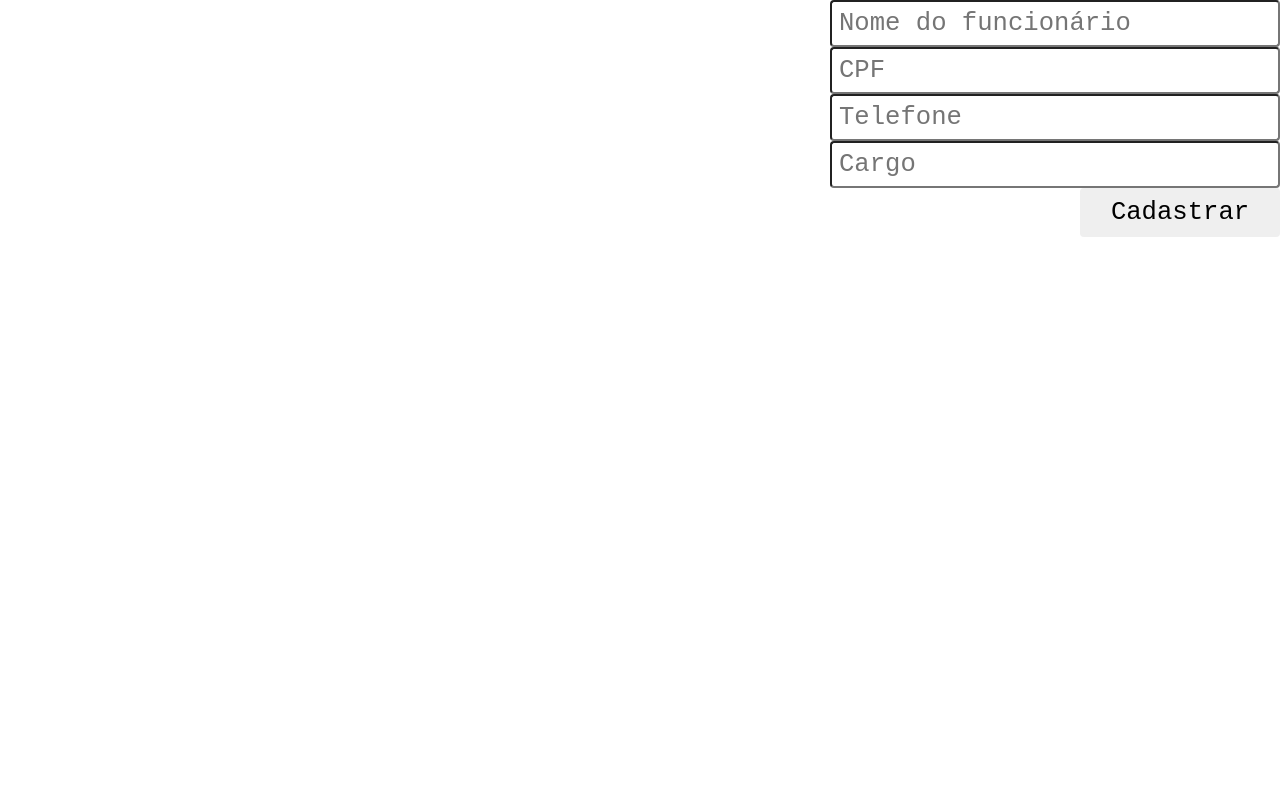
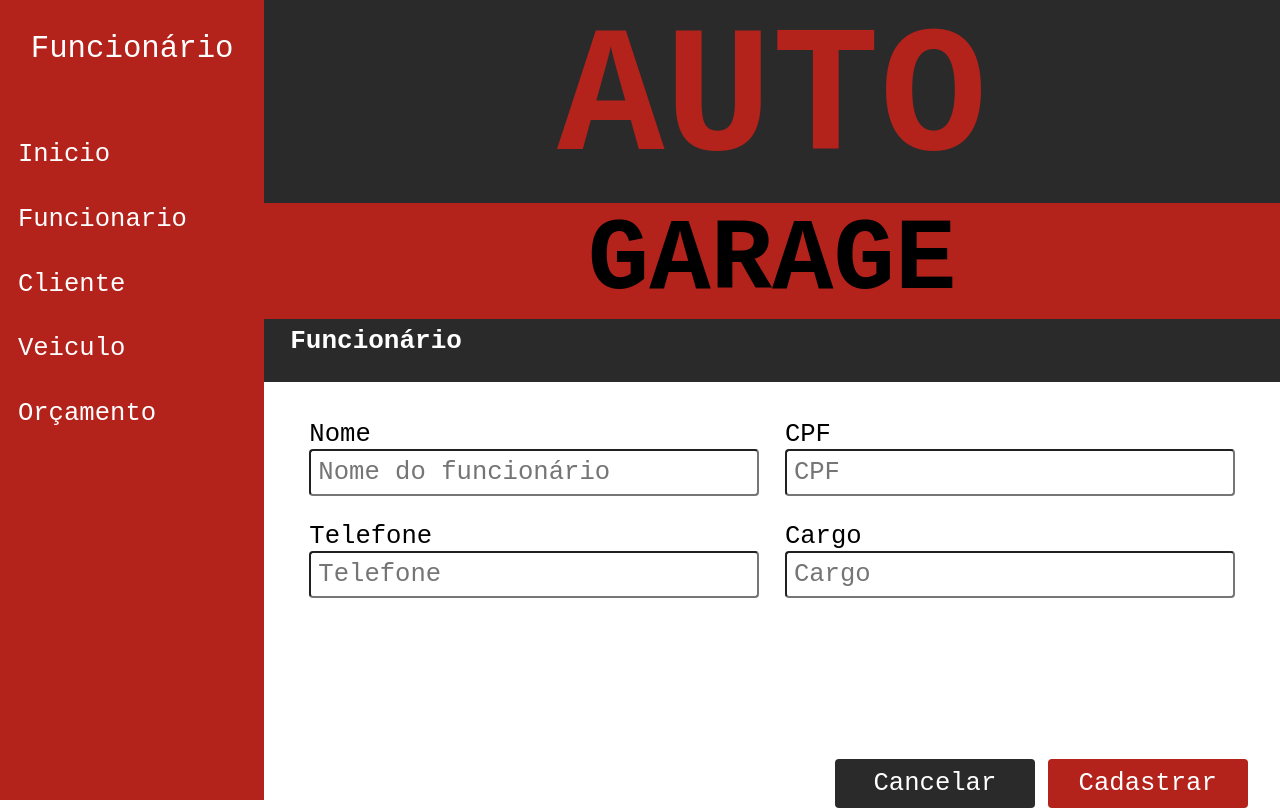
Before and after one commit to Tava1/mecanica-frontend, a React (Create React App) app: page /novo/funcionario in a window 1280 px wide. Built offline with nearby package versions, Linux system fonts and the light colour scheme.

Commit message:
chore: Estilizar tela de cadastro de novos funcionarios.

```diff
--- a/src/pages/NovoFuncionario/index.js
+++ b/src/pages/NovoFuncionario/index.js
@@ -1,5 +1,8 @@
 import React, { useState } from 'react';
 import api from '../../services/api';
+
+import SideBar from '../../components/SideBar';
+import Hero from '../../components/Hero';
 
 import './styles.css'
 
@@ -34,41 +37,63 @@ export default function NovoFuncionario() {
     }
   }
   return (
-    <div className="">
-      <section className="form">
-
+    <div id="page-novo-funcionario">
+      <SideBar page="Funcionário"></SideBar>
+      <div className="page-content">
+        <Hero page="Funcionário"></Hero>
+        <section className="section-inputs">
           <form onSubmit={criarNovoFuncionario}>
+            <div className="group-inputs">
+              <div className="form-group">
+                <div className="form-group-inputs-context">
+                  <label htmlFor="nome">Nome</label>
                   <input
                     type="text"
                     placeholder="Nome do funcionário"
                     value={nome}
                     onChange={e => setNome(e.target.value)}
                   />
-
+                </div>
+                <div className="form-group-inputs-context">
+                  <label htmlFor="nome">CPF</label>
                   <input
                     type="number"
                     placeholder="CPF"
                     value={cpf}
                     onChange={e => setCpf(e.target.value)}
                   />
+                </div>
+              </div>
+              <div className="form-group">
 
+                <div className="form-group-inputs-context">
+                  <label htmlFor="nome">Telefone</label>
                   <input
                     type="number"
                     placeholder="Telefone"
                     value={telefone}
                     onChange={e => setTelefone(e.target.value)}
                   />
-
+                </div>
+                <div className="form-group-inputs-context">
+                  <label htmlFor="nome">Cargo</label>
                   <input
                     type="text"
                     placeholder="Cargo"
                     value={cargo}
                     onChange={e => setCargo(e.target.value)}
                   />
+                </div>
+              </div>
+            </div>
 
-          <button type="submit">Cadastrar</button>
+            <div className="group-buttons">
+              <button className="btn-generic" type="submit">Cancelar</button>
+              <button className="btn-save" type="submit">Cadastrar</button>
+            </div>
           </form>
         </section>
+      </div>
     </div >
   );
 }
--- a/src/pages/NovoFuncionario/styles.css
+++ b/src/pages/NovoFuncionario/styles.css
@@ -0,0 +1,15 @@
+#page-novo-funcionario {
+  display: flex;
+}
+
+#page-novo-funcionario .page-content {
+  width: 100%;
+}
+
+#page-novo-funcionario .page-content .section-inputs {
+  width: 100%;
+  display: flex;
+  justify-content: center;
+  margin-top: 1em;
+  height: 50%;
+}
```
Lines whose indentation alone changed are shown as unchanged.
